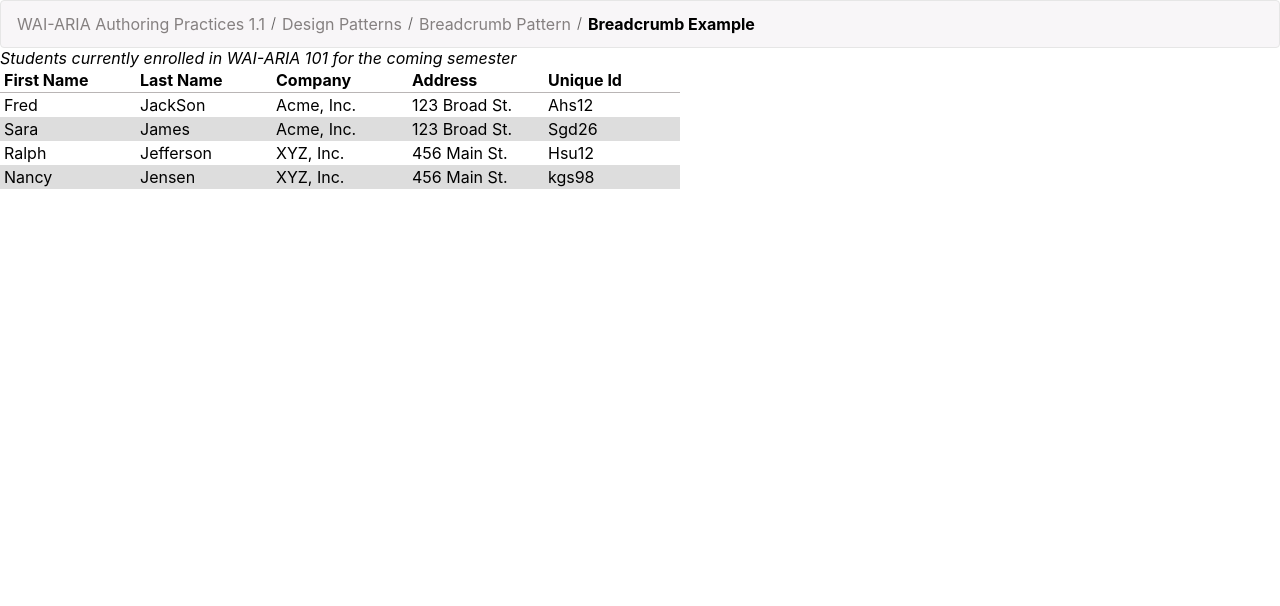
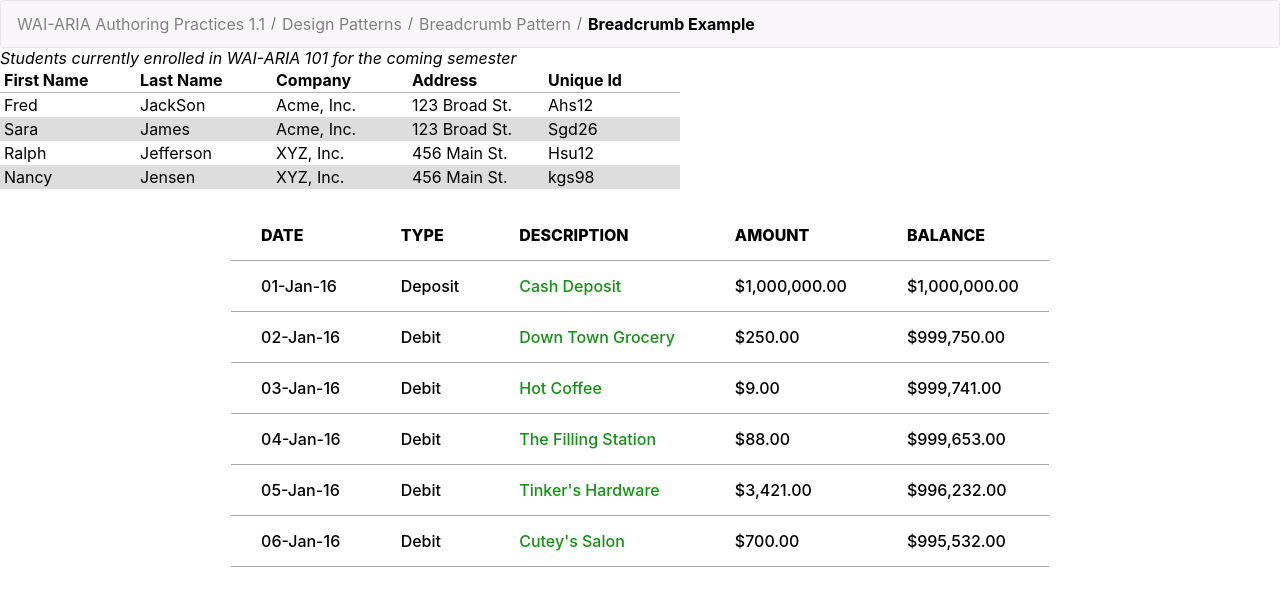
Before and after one commit to tungbd-0214/WAI_ARIA, a React (Create React App) app: page / in a window 1280 px wide. Shown: the top 606 px of the page. Built offline with nearby package versions, Linux system fonts and the light colour scheme.

Commit message:
Create Grid component

```diff
--- a/src/App.js
+++ b/src/App.js
@@ -2,6 +2,7 @@ import React from "react";
 import "./App.css";
 import BreadCrumb from "./components/breadcrumb/Breadcrumb";
 import Table from "./components/table/Table";
+import MinimalDataGrid from "./components/grid/minimalDataGrid/MinimalDataGrid";
 
 function App() {
   const breadcrumbItems = [
@@ -30,12 +31,22 @@ function App() {
    ["Nancy","Jensen","XYZ, Inc.","456 Main St.","kgs98"]
   ]
 
-const tableDescription = "Students currently enrolled in WAI-ARIA 101 for the coming semester"
+	const tableDescription = "Students currently enrolled in WAI-ARIA 101 for the coming semester"
+
+	const grid1Items = [
+		{date : "01-Jan-16", type : "Deposit" , description : {desc:"Cash Deposit", href:"#"} , amount : "$1,000,000.00" , balance : "$1,000,000.00"},
+		{date : "02-Jan-16", type : "Debit" , description : {desc:"Down Town Grocery", href:"#"} , amount : "$250.00" , balance : "$999,750.00"},
+		{date : "03-Jan-16", type : "Debit" , description : {desc:"Hot Coffee",href:"#"} , amount : "$9.00" , balance : "$999,741.00"},
+		{date : "04-Jan-16", type : "Debit" , description : {desc:"The Filling Station", href:"#"} , amount : "$88.00" , balance : "$999,653.00"},
+		{date : "05-Jan-16", type : "Debit" , description : {desc:"Tinker's Hardware", href:"#"} , amount : "$3,421.00" , balance : "$996,232.00"},
+		{date : "06-Jan-16", type : "Debit" , description : {desc:"Cutey's Salon", href: "#"} , amount : "$700.00" , balance : "$995,532.00"},
+	]
 
   return (
-    <React.Fragment >
+    <React.Fragment>
       <BreadCrumb items={breadcrumbItems}/>
       <Table  description={tableDescription} contents={studensTable} />
+			<MinimalDataGrid gridData={grid1Items}/>
     </React.Fragment>
   );
 }
--- /dev/null
+++ b/src/components/grid/minimalDataGrid/MinimalDataGrid.js
@@ -0,0 +1,65 @@
+import React from 'react'
+import styles from './MinimalDataGrid.module.css'
+import MinimalDataGridColumn from './MinimalDataGridColumn'
+
+const MinimalDataGrid = (props) => {
+	const gridLabels = Object.keys(props.gridData[0])
+	const gridColumns = gridLabels.map(
+		column => {
+		return {
+						key : column,
+						label : column.toUpperCase(),
+						content : props.gridData.map(row => row[column]),
+						// sortable : column === "amount",
+					 }
+				}
+		)
+			let currentFocus;
+			let newFocus;
+			let idIndex;
+			let currentID;
+			let currentIndex;
+			let stopCondition ;
+		const  keyDownFn = (event) => {
+			// Key board support
+			if(event.keyCode === 37 || event.keyCode ===39) {
+				currentID = event.target.id;
+				currentFocus = currentID.split('_');
+				idIndex = gridLabels.indexOf(currentFocus[0].toLowerCase())
+				stopCondition = event.keyCode === 37 ? idIndex > 0 : idIndex < gridColumns.length - 1 ;
+				if(stopCondition) {
+					document.getElementById(currentID).blur()
+					currentFocus.splice(0, 1, event.keyCode === 37 ? gridLabels[idIndex-1].toUpperCase() : gridLabels[idIndex+1].toUpperCase());
+					newFocus = currentFocus.join('_');
+					document.getElementById(newFocus).focus()
+					// console.log(newFocus)
+				}
+			}
+			else if (event.keyCode === 38 || event.keyCode === 40) {
+				currentID = event.target.id;
+				currentIndex = Number(currentID[currentID.length-1])
+				stopCondition = event.keyCode === 38 ? currentIndex  >= 1 : currentIndex+1 < gridColumns[0].content.length ;
+				if(stopCondition) {
+				document.getElementById(event.target.id).blur()
+				currentFocus = event.target.id.split('');
+				currentFocus.splice(currentFocus.length-1, 1,event.keyCode===38 ? +currentFocus[currentFocus.length - 1]-1 : +currentFocus[currentFocus.length - 1]+1);
+				newFocus = currentFocus.join('');
+				document.getElementById(newFocus).focus();
+				}
+			}
+	}
+	return (
+			<div className={styles.container} onKeyDown={keyDownFn}>
+					<h4 id="grid1Label">
+							{props.label}
+					</h4>
+					<div role="grid" className={styles.minimalDataGrid}
+								 aria-labelledby="grid1Label">
+									{gridColumns.map(
+										column => <MinimalDataGridColumn  key = {column.key} label ={column.label} content={column.content}/>)}
+					</div>
+			 </div>
+	)
+}
+
+export default MinimalDataGrid;
--- /dev/null
+++ b/src/components/grid/minimalDataGrid/MinimalDataGrid.module.css
@@ -0,0 +1,25 @@
+.annotate {
+  font-style: italic;
+  color: #366ed4;
+}
+
+.minimalDataGrid {
+  display:flex;
+  flex-wrap: wrap;
+	width : max-content;
+	margin: 0 auto;
+}
+.minimalDataGrid:after {
+  flex: auto;
+  content:'';
+  flex-grow: 100;
+}
+
+.hidden {
+  display: none !important;
+}
+@media screen and (max-width: 1000px) {
+  #arrow-keys-indicator {
+    display: none;
+  }
+}
--- /dev/null
+++ b/src/components/grid/minimalDataGrid/MinimalDataGridCell.js
@@ -0,0 +1,15 @@
+import React from 'react'
+import styles from './MinimalDataGridCell.module.css'
+
+const MinimalDataGridCell = (props) => {
+
+	return (
+			props.href ?
+			<div rold="cell" header={props.header} className={styles.gridCell}>
+					<a id={props.id} tabindex={props.tabindex} href={props.href}>{props.label} </a>
+			</div>
+			:
+			<div id={props.id} rold="cell" tabindex={props.tabindex} header={props.header} className={styles.gridCell}>{props.label}</div>
+	)
+}
+export default MinimalDataGridCell;
--- /dev/null
+++ b/src/components/grid/minimalDataGrid/MinimalDataGridCell.module.css
@@ -0,0 +1,25 @@
+.gridCell {
+	width : 100%;
+  padding: 15px 30px;
+	font-weight: 500;
+	box-sizing: border-box;
+	border-bottom :1px solid #a7abad ;
+}
+.gridCell[header="true"] {
+	font-weight: 800;
+}
+
+.gridCell a{
+	color : rgb(19, 145, 19);
+	text-decoration: none;
+}
+.gridCell a:hover {
+	color : #000;
+}
+.gridCell:focus,
+.gridCell *:focus,
+[role="grid"] [tabindex="0"]:focus {
+  outline: #005a9c;
+  outline-style: dotted;
+  outline-width: 3px;
+}
--- /dev/null
+++ b/src/components/grid/minimalDataGrid/MinimalDataGridColumn.js
@@ -0,0 +1,18 @@
+import React from 'react'
+import styles from './MinimalDataGridColumn.module.css'
+import MinimalDataGridCell from './MinimalDataGridCell'
+
+
+const MinimalDataGridColumn = (props) => {
+
+	return (
+		<div className={styles.gridColumn}>
+			<MinimalDataGridCell header="true" label={props.label}/>
+			{props.label === "DESCRIPTION" ?
+			props.content.map((item,index) => <MinimalDataGridCell key={index} tabindex={-1} header="false" label={item.desc} href={item.href} id={`${props.label}_${index}`}/>)
+				: props.content.map((cellLabel,index) => <MinimalDataGridCell key={index} tabindex={-1} header="false" label={cellLabel} id={`${props.label}_${index}`}/>)}
+		</div>
+	)
+}
+
+export default MinimalDataGridColumn;
--- /dev/null
+++ b/src/components/grid/minimalDataGrid/MinimalDataGridColumn.module.css
@@ -0,0 +1,7 @@
+
+.gridColumn {
+	display: inline-block;
+  white-space: nowrap;
+  flex:1;
+  text-align: left;
+}
```
